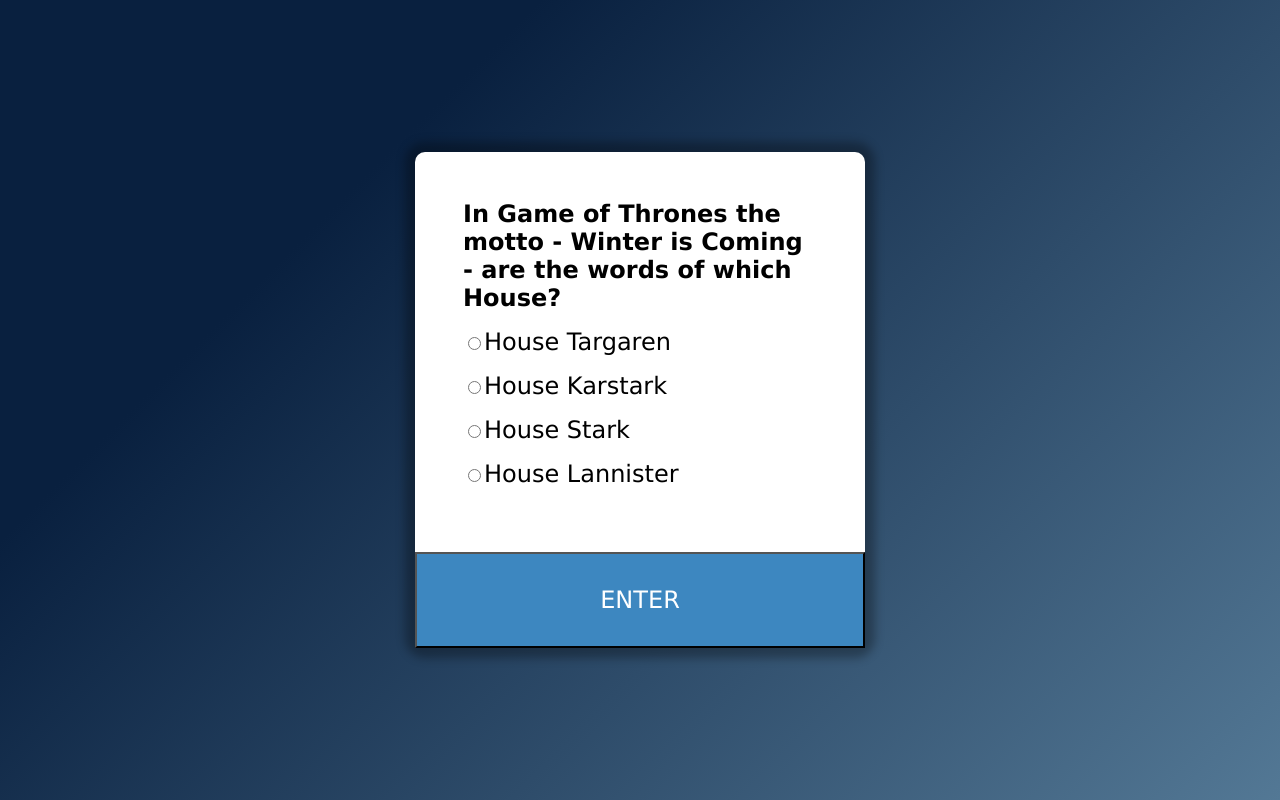
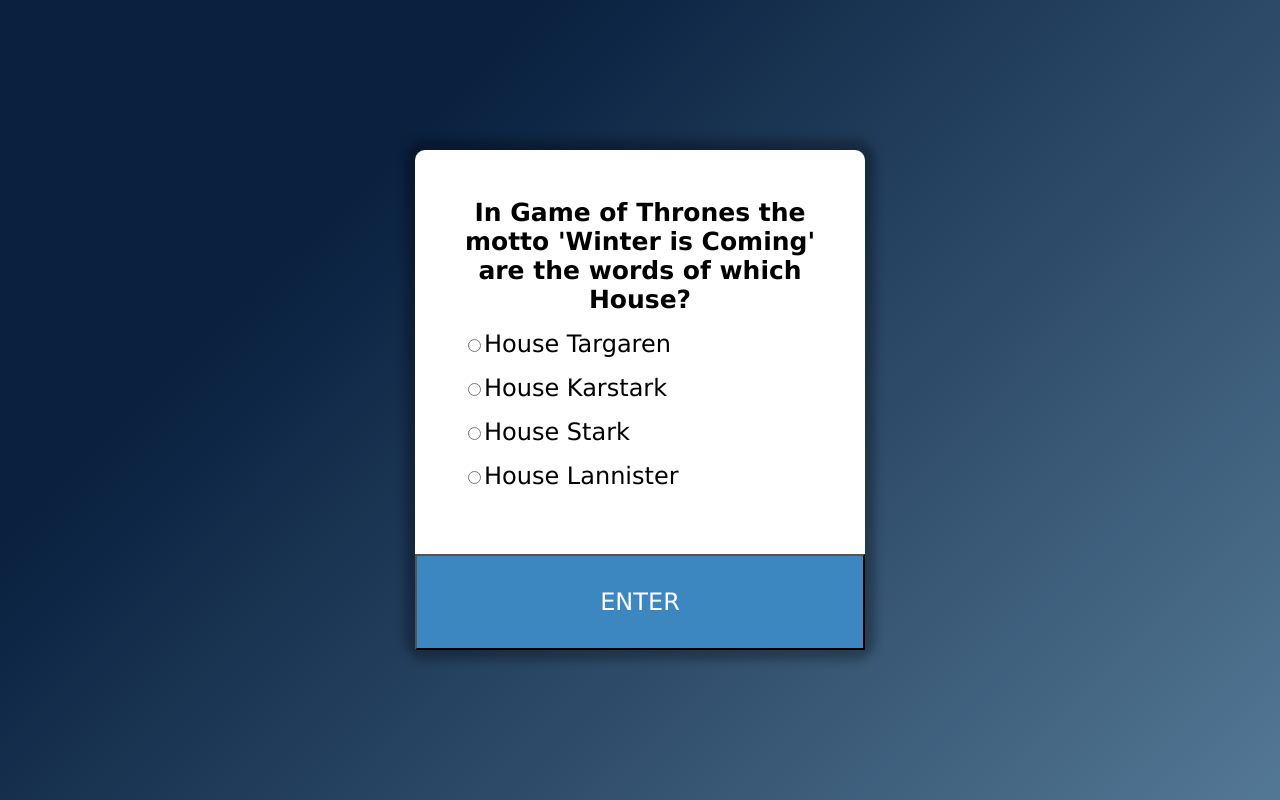
Before and after one commit to WCalderbank/Pop_Culture_Quiz, a plain HTML site: page index.html in a window 1280 px wide. Drawn offline with Linux system fonts and the light colour scheme.

Commit message:
questions ready

```diff
--- a/index.html
+++ b/index.html
@@ -14,22 +14,30 @@
 
         <ul>
           <li>
-            <input type="radio" id="a" name="answer" /><label id="a1" for="a"
+            <input type="radio" id="a" name="answer" class="answer" /><label
+              id="a1"
+              for="a"
               >question</label
             >
           </li>
           <li>
-            <input type="radio" id="b" name="answer" /><label id="a2" for="b"
+            <input type="radio" id="b" name="answer" class="answer" /><label
+              id="a2"
+              for="b"
               >question</label
             >
           </li>
           <li>
-            <input type="radio" id="c" name="answer" /><label id="a3" for="c"
+            <input type="radio" id="c" name="answer" class="answer" /><label
+              id="a3"
+              for="c"
               >question</label
             >
           </li>
           <li>
-            <input type="radio" id="d" name="answer" /><label id="a4" for="d"
+            <input type="radio" id="d" name="answer" class="answer" /><label
+              id="a4"
+              for="d"
               >question</label
             >
           </li>
--- a/script.js
+++ b/script.js
@@ -1,7 +1,7 @@
 const quizInfo = [
   {
     question:
-      "In Game of Thrones the motto - Winter is Coming - are the words of which House?",
+      "In Game of Thrones the motto 'Winter is Coming' are the words of which House?",
     a: "House Targaren",
     b: "House Karstark",
     c: "House Stark",
@@ -20,7 +20,7 @@
   {
     question:
       "In the tv show Scrubs, the main character JD is consistantly tormented and bullied by whom?",
-    a: "A Garbage-man",
+    a: "A Garbage man",
     b: "A Male Nurse",
     c: "A Janitor",
     d: "A Cafeteria Cook",
@@ -44,58 +44,47 @@
     answer: "A",
   },
   {
-    question:
-      "In Game of Thrones the motto - Winter is Coming - are the words of which House?",
-    a: "House Targaren",
-    b: "House Karstark",
-    c: "House Stark",
-    d: "House Lannister",
+    question: "In My Hero Academia what is Mr Aizawa's hero name?",
+    a: "Wraith",
+    b: "Blink",
+    c: "Eraserhead",
+    d: "Shadow",
     answer: "C",
   },
   {
-    question:
-      "In Game of Thrones the motto - Winter is Coming - are the words of which House?",
-    a: "House Targaren",
-    b: "House Karstark",
-    c: "House Stark",
-    d: "House Lannister",
-    answer: "C",
+    question: "Magneto is a mutant who can...?",
+    a: "Control the weather",
+    b: "Control metal",
+    c: "Shapeshift",
+    d: "Shoot lasers",
+    answer: "B",
   },
   {
     question:
-      "In Game of Thrones the motto - Winter is Coming - are the words of which House?",
-    a: "House Targaren",
-    b: "House Karstark",
-    c: "House Stark",
-    d: "House Lannister",
-    answer: "C",
+      "The character of vizcini in 'The Princess Bride' keeps exclaiming what word?",
+    a: "Impossible",
+    b: "Inevitable",
+    c: "Incredible",
+    d: "Inconcievable",
+    answer: "D",
   },
   {
     question:
-      "In Game of Thrones the motto - Winter is Coming - are the words of which House?",
-    a: "House Targaren",
-    b: "House Karstark",
-    c: "House Stark",
-    d: "House Lannister",
-    answer: "C",
+      "Hokey religions and ancient weapons are no match for a good _____ at your side, kid.",
+    a: "Blaster",
+    b: "Lightsaber",
+    c: "Firearm",
+    d: "Crossbow",
+    answer: "A",
   },
   {
     question:
-      "In Game of Thrones the motto - Winter is Coming - are the words of which House?",
-    a: "House Targaren",
-    b: "House Karstark",
-    c: "House Stark",
-    d: "House Lannister",
-    answer: "C",
-  },
-  {
-    question:
-      "In Game of Thrones the motto - Winter is Coming - are the words of which House?",
-    a: "House Targaren",
-    b: "House Karstark",
-    c: "House Stark",
-    d: "House Lannister",
-    answer: "C",
+      "The bard Jaskier in the tv show 'The Witcher' is known by what name in the books series of the same name",
+    a: "Buttercup",
+    b: "Dandilion",
+    c: "Daffodil",
+    d: "Daisy",
+    answer: "B",
   },
 ];
 
@@ -122,5 +111,9 @@
 
 enterBtn.addEventListener("click", () => {
   singleQuestion++;
-  newQuestion();
+  if (singleQuestion < quizInfo.length) {
+    newQuestion();
+  } else {
+    alert("Game Over");
+  }
 });
--- a/style.css
+++ b/style.css
@@ -49,6 +49,8 @@
   margin: 0;
   font-family: "Lucida Sans", "Lucida Sans Regular", "Lucida Grande",
     "Lucida Sans Unicode", Geneva, Verdana, sans-serif;
+  text-align: center;
+  font-size: 25px;
 }
 
 ul li {
@@ -56,4 +58,9 @@
   font-size: 1.5rem;
   font-family: "Lucida Sans", "Lucida Sans Regular", "Lucida Grande",
     "Lucida Sans Unicode", Geneva, Verdana, sans-serif;
+  cursor: pointer;
 }
+
+ul label {
+  cursor: pointer;
+}
```
Also changed, not shown: 1 other file.
